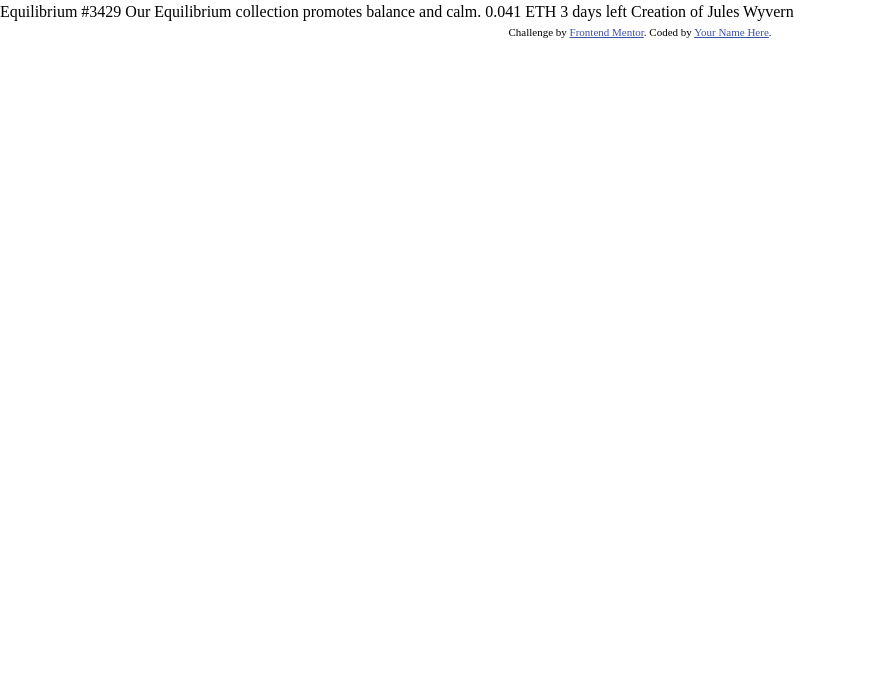
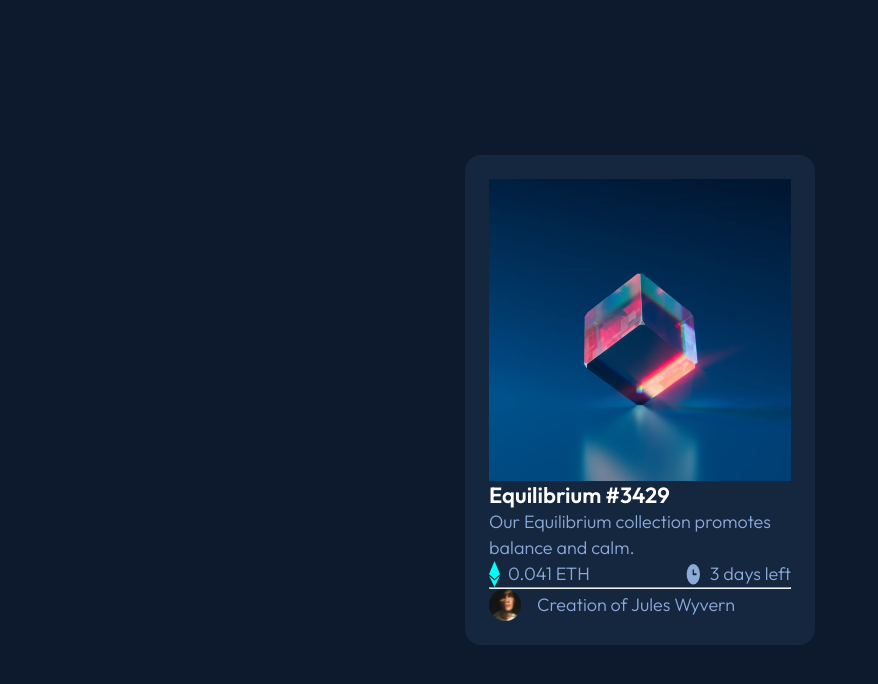
Before and after one commit to Joshk7/nft-card, a plain HTML site: page index.html in a window 1280 px wide. Shown: the whole page, without its empty margins (0-878 px from the left). Drawn offline with Linux system fonts and the light colour scheme.

Commit message:
HTML setup and css layout

```diff
--- a/index.html
+++ b/index.html
@@ -19,19 +19,49 @@
             href="https://fonts.googleapis.com/css2?family=Outfit:wght@100..900&display=swap"
             rel="stylesheet"
         />
-        <link rel="stylesheet" href="/style.css">
+        <link rel="stylesheet" href="/style.css" />
     </head>
     <body>
-        Equilibrium #3429 Our Equilibrium collection promotes balance and calm.
-        0.041 ETH 3 days left Creation of Jules Wyvern
-
-        <div class="attribution">
-            Challenge by
-            <a
-                href="https://www.frontendmentor.io?ref=challenge"
-                target="_blank"
-                >Frontend Mentor</a
-            >. Coded by <a href="#">Your Name Here</a>.
-        </div>
+        <main>
+            <section class="card">
+                <img src="/images/image-equilibrium.jpg" alt="Equilibrium" />
+                <div class="card__content">
+                    <h1 class="card__title">Equilibrium #3429</h1>
+                    <p class="card__description">
+                        Our Equilibrium collection promotes balance and calm.
+                    </p>
+                    <div class="flex justify-between">
+                        <div class="flex gap-x-2">
+                            <img
+                                class="card__currency-icon"
+                                src="/images/icon-ethereum.svg"
+                                alt="Ethereum currency"
+                            />
+                            <span class="card__currency-amount">0.041 ETH</span>
+                        </div>
+                        <div class="flex gap-x-2">
+                            <img
+                                class="card__clock-icon"
+                                src="/images/icon-clock.svg"
+                                alt="Small clock"
+                            />
+                            <span class="card__countdown">3 days left</span>
+                        </div>
+                    </div>
+                    <hr />
+                    <div class="flex gap-x-4 items-center">
+                        <img
+                            class="card__avatar"
+                            src="/images/image-avatar.png"
+                            alt="Avatar"
+                        />
+                        <p class="card__credits">
+                            Creation of
+                            <span class="card__author">Jules Wyvern</span>
+                        </p>
+                    </div>
+                </div>
+            </section>
+        </main>
     </body>
 </html>
--- a/style.css
+++ b/style.css
@@ -46,10 +46,60 @@ h6 {
     --caption-bold: 600 1rem / normal "Outfit";
 }
 
-.attribution {
-    font-size: 11px;
-    text-align: center;
+html {
+    background: var(--main-bg);
+    color: var(--soft-blue);
+    min-height: 100vh;
 }
-.attribution a {
-    color: hsl(228, 45%, 44%);
+
+body {
+    min-height: 100vh;
+    font: var(--body);
 }
+
+main {
+    height: 100vh;
+    display: flex;
+    flex-direction: column;
+    align-items: center;
+    justify-content: center;
+}
+
+.flex {
+    display: flex;
+}
+
+.justify-between {
+    justify-content: space-between;
+}
+
+.items-center {
+    align-items: center;
+}
+
+.gap-x-2 {
+    column-gap: 0.5rem;
+}
+
+.gap-x-4 {
+    column-gap: 1rem;
+}
+
+.card {
+    background: var(--card-bg);
+    padding: 1.5rem;
+    max-width: 350px;
+    border-radius: 1rem;
+}
+
+.card__title {
+    font: var(--heading);
+    color: var(--white);
+}
+
+
+
+.card__avatar {
+    max-height: 2rem;
+    max-width: 2rem;
+}
```
